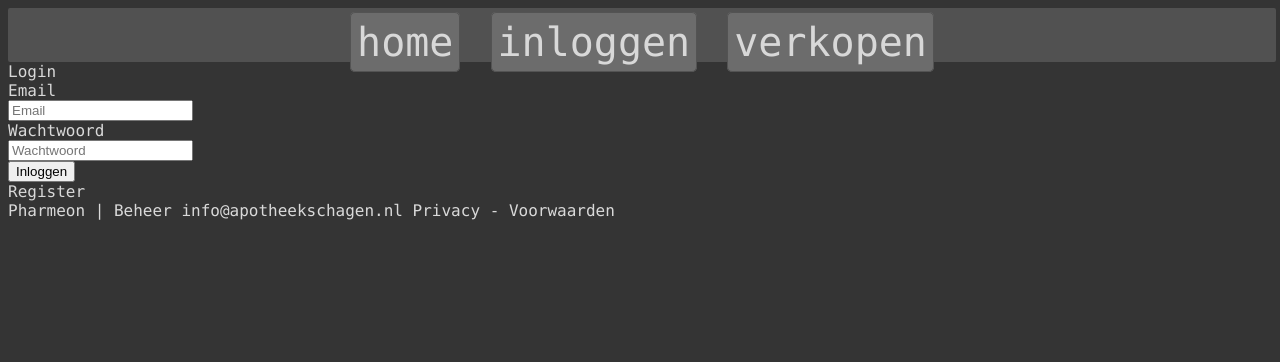
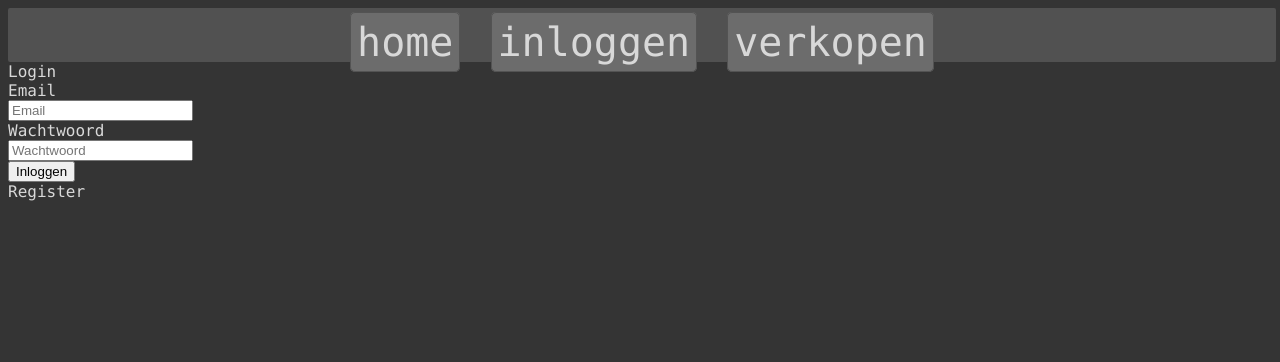
Before and after one commit to NotGatoz/Mvidia, a PHP site: page /login.php in a window 1280 px wide. Shown: the top 362 px of the page. Run offline with PHP 8.4, Linux system fonts and the light colour scheme.

Commit message:
login fix

```diff
--- a/php/login.php
+++ b/php/login.php
@@ -28,9 +28,9 @@
             <div class="text-box-login">
                 <form method="post">
                     <text class="text-login">Email</text><br>
-                    <input type="Email" maxlength="49" name="Email" class="text-box" placeholder="Email"><br>
+                    <input type="Email" maxlength="49" name="Email" class="text-box" placeholder="Email" required><br>
                     <text class="text-login">Wachtwoord</text><br>
-                    <input type="password" maxlength="49" name="Wachtwoord" class="text-box" placeholder="Wachtwoord"><br>
+                    <input type="password" maxlength="49" name="Wachtwoord" class="text-box" placeholder="Wachtwoord" required><br>
                     <button class="inloggen-Button" type="Inloggen" Inloggen="Inloggen">Inloggen</button>
                 </form>
                 <a href="registratie.php" class="register-login">Register</a>
@@ -45,9 +45,6 @@
 
 
 <div class="footer">
-Pharmeon | Beheer
-info@apotheekschagen.nl
-Privacy - Voorwaarden
 </div>
 </div>
 </body>
```
